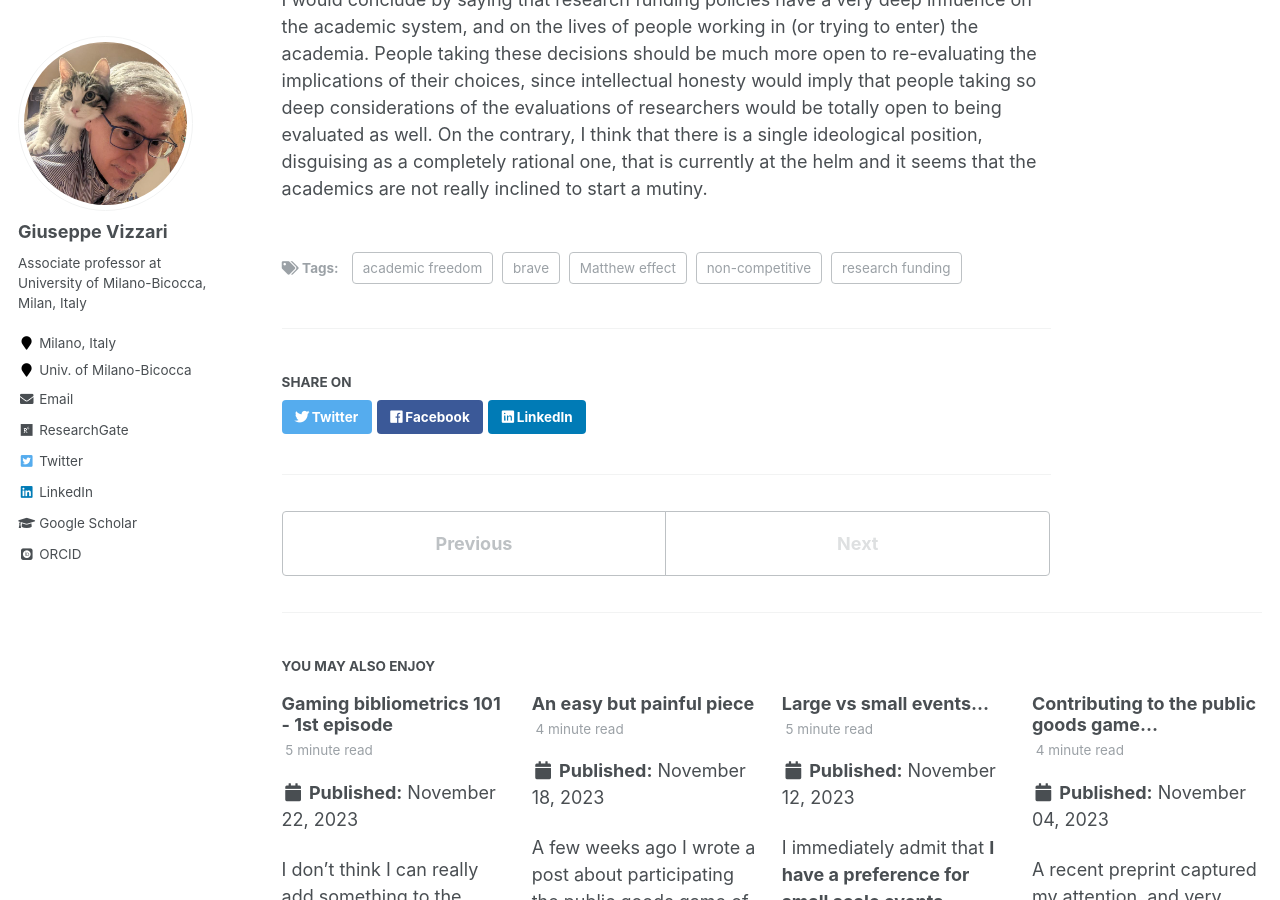
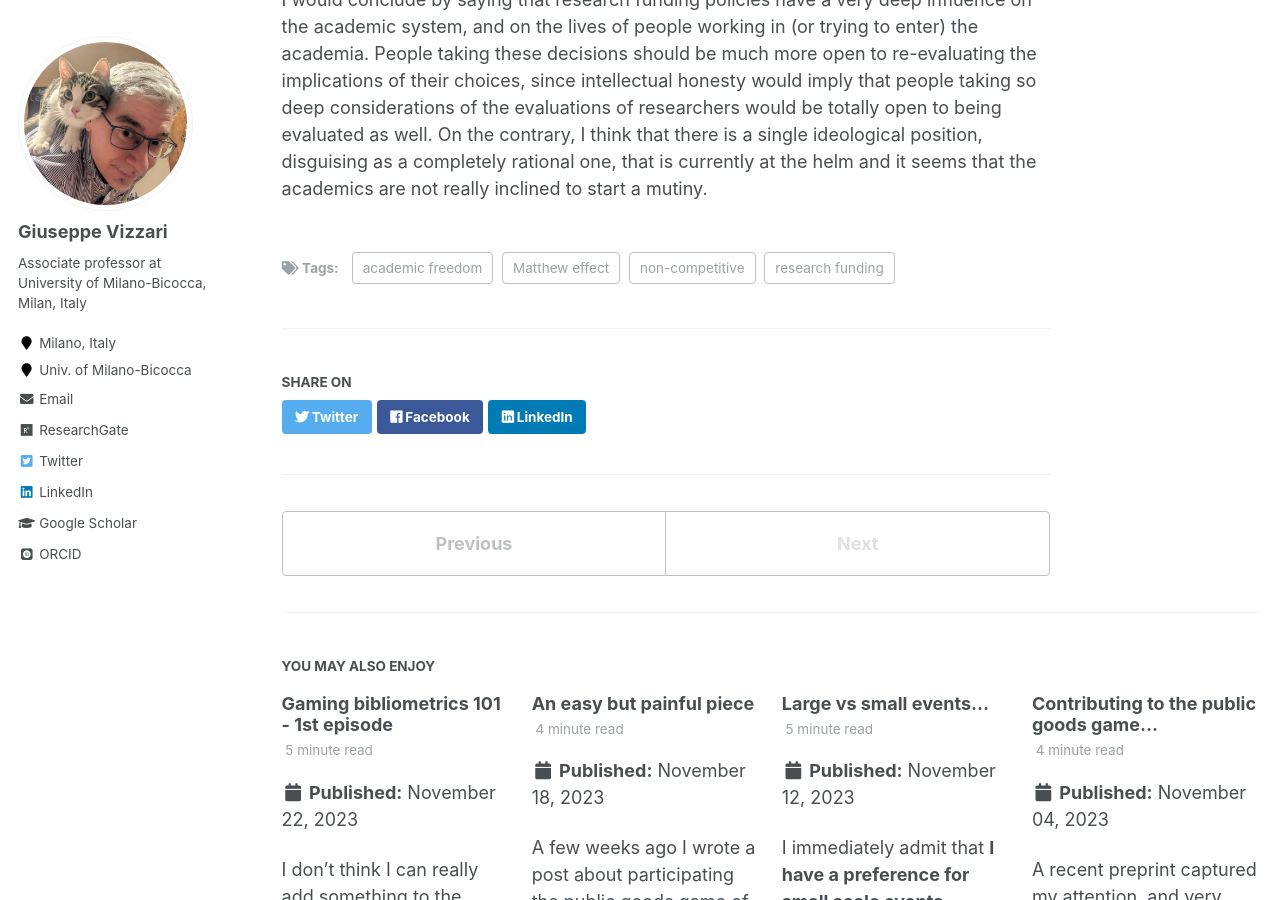
Before and after one commit to GiuseppeVizzari/GiuseppeVizzari.github.io, a Jekyll site: the page built from _posts/2023-12-07-Non-competitive.md, in a window 1280 px wide and 900 px high, scrolled down 2119 px. Built offline with Jekyll 4.4.1, drawn with Linux system fonts in a browser that asks for light colours; some web fonts are replaced.

Commit message:
one tag too much

```diff
--- a/_posts/2023-12-07-Non-competitive.md
+++ b/_posts/2023-12-07-Non-competitive.md
@@ -6,7 +6,6 @@ permalink: /posts/2023/12/Non-competitive/
 tags:
   - research funding
   - non-competitive
-  - brave
   - academic freedom
   - Matthew effect
 ---
```
